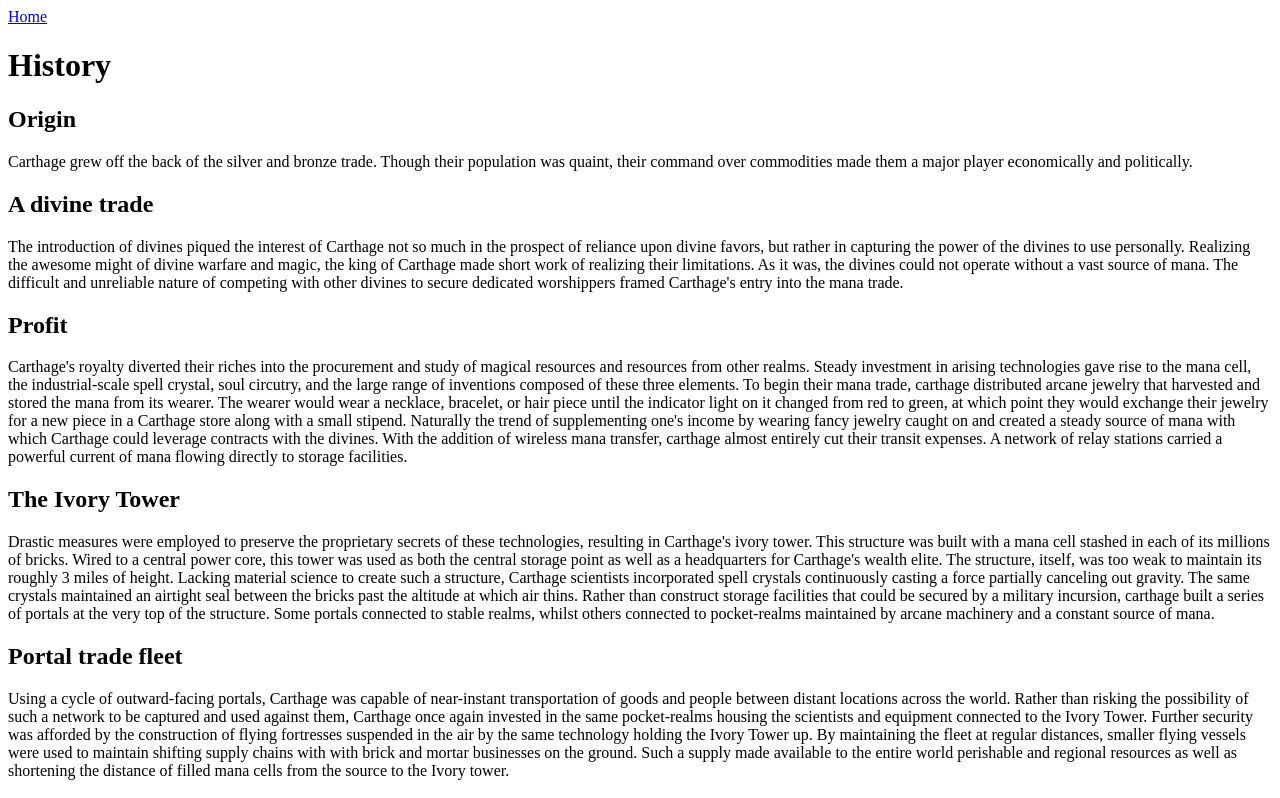
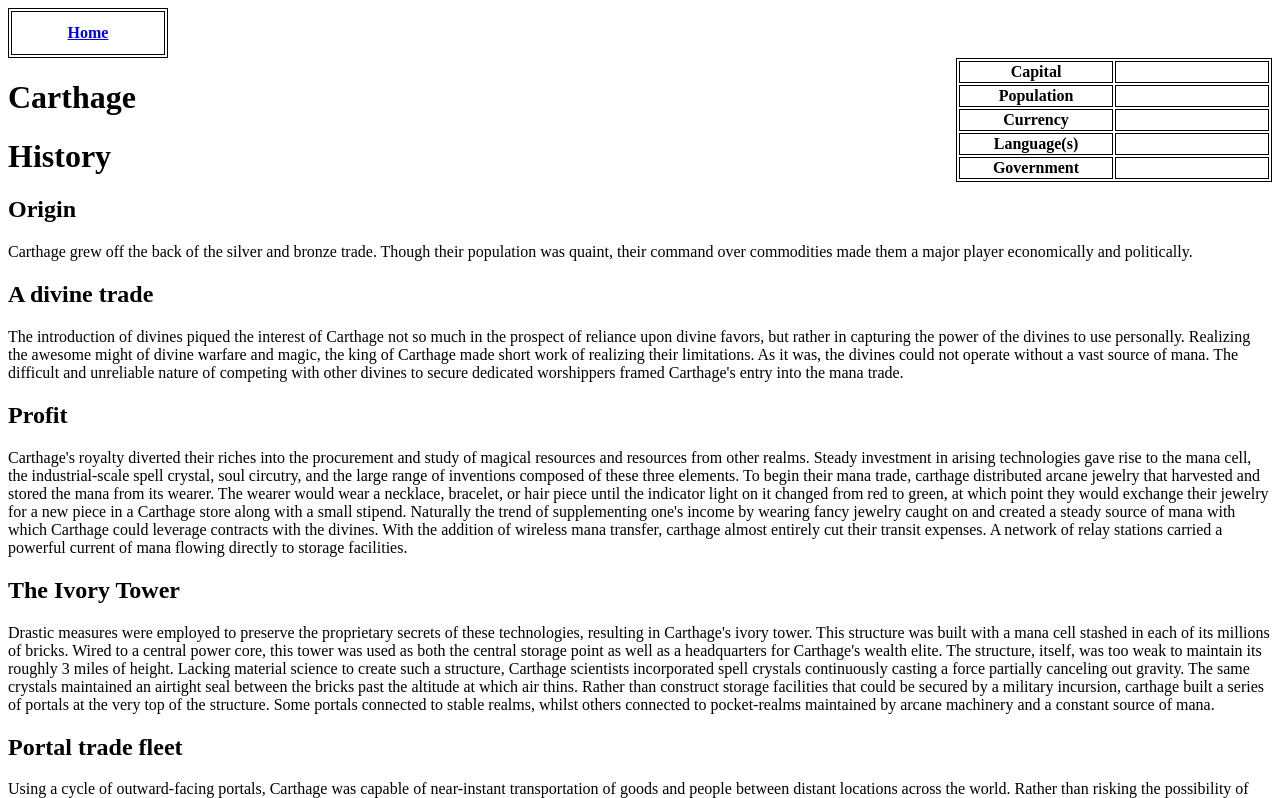
Before and after one commit to blukatstudios/ManafestLore, a plain HTML site: page Regional/Africa/Factions/carthage.html in a window 1280 px wide. Shown: the top 798 px of the page. Drawn offline with Linux system fonts and the light colour scheme.

Commit message:
Added a faction profile table.

```diff
--- a/Regional/Africa/Factions/carthage.html
+++ b/Regional/Africa/Factions/carthage.html
@@ -1,5 +1,42 @@
 <!DOCTYPE html>
-<a href="../../../start_here.html">Home</a>
+<table>
+<th><a href="../../../start_here.html">Home</a></th>
+</table>
+
+<style>
+table, th, td {
+  border: 1px solid black;
+  min-width: 150px;
+  min-height: 50px;
+}
+</style>
+
+<div style="float: right" id="Faction profile table">
+<table>
+<tr>
+<th>Capital</th>
+<td></td>
+</tr>
+<tr>
+<th>Population</th>
+<td></td>
+</tr>
+<tr>
+<th>Currency</th>
+<td></td>
+</tr>
+<tr>
+<th>Language(s)</th>
+<td></td>
+</tr>
+<tr>
+<th>Government</th>
+<td></td>
+</tr>
+</table>
+</div>
+
+<h1>Carthage</h1>
 
 <h1>History</h1>
 <h2>Origin</h2>
```
Also changed, not shown: Regional/America/Factions/aztec.html (+37 -1 lines), Regional/America/Factions/incan_empire.html (+36 -1 lines), Regional/America/Factions/iriqouis.html (+37 -1 lines), Regional/Asia/Factions/han_empire.html (+37 -1 lines), Regional/Asia/Factions/united_mahajanapadas.html (+36 -1 lines), Regional/Europe/Factions/demon_army.html (+36 -1 lines), Regional/Europe/Factions/europa.html (+36 -1 lines), Regional/Europe/Factions/persia.html (+36 -1 lines), Regional/Europe/Factions/roman_empire.html (+36 -1 lines).
